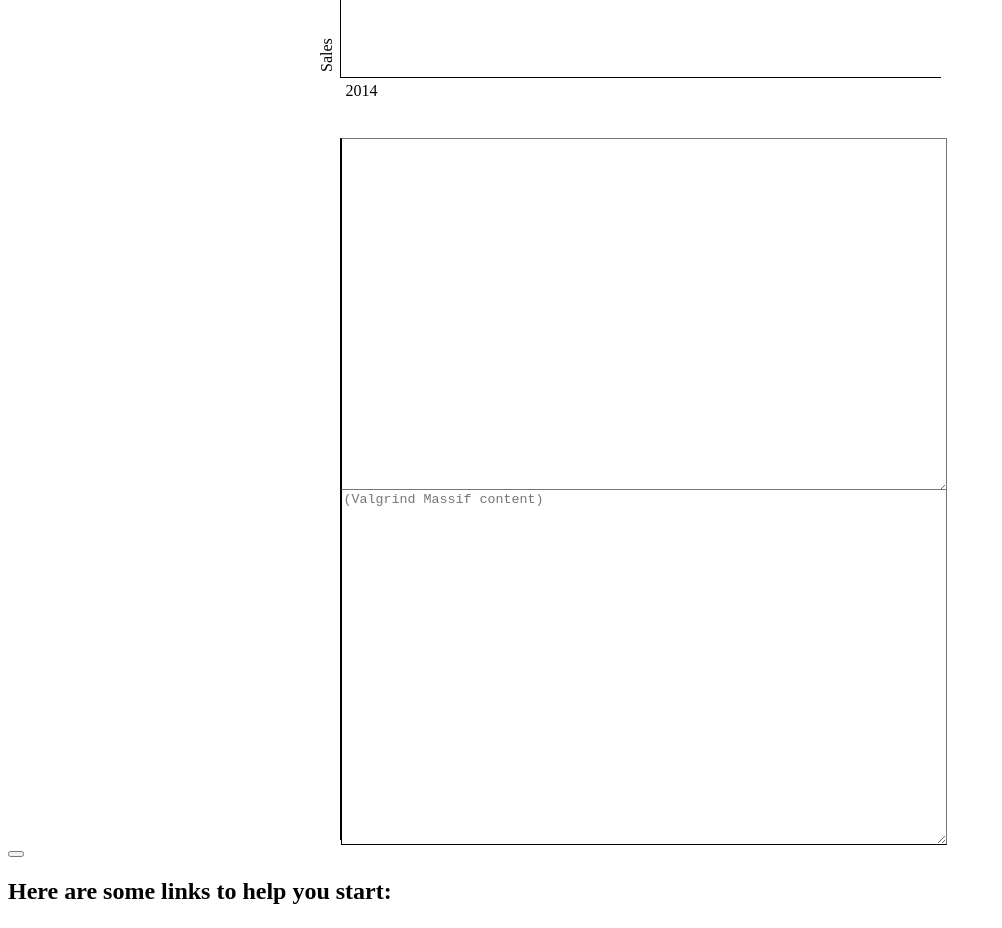
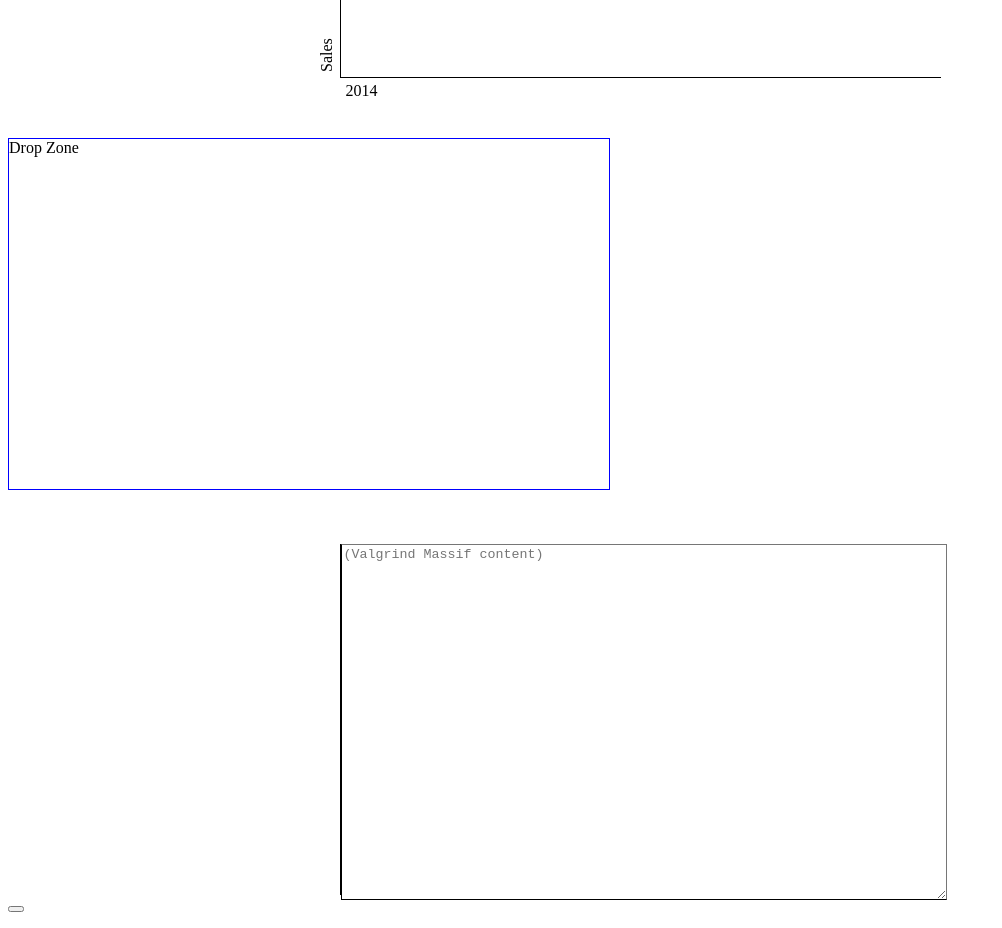
Before and after one commit to RonZhong2009/misc_tech_demo, an Angular app in the folder AngularjsDataVisualizations/: page / in a window 1280 px wide. Shown: the part 1760-2688 px from the top of the page, without its empty margins (0-1002 px from the left). Built offline with nearby package versions, Linux system fonts and the light colour scheme.

Commit message:
add a box for drag and drop feature

```diff
--- a/AngularjsDataVisualizations/src/app/app.component.html
+++ b/AngularjsDataVisualizations/src/app/app.component.html
@@ -65,15 +65,13 @@ Welcome to {{ title }}!
 
 
 
-<div class="textArea"  [ngStyle]="{'width.px':width, 'height.px':height}" >
-        <textarea  [ngStyle]="{'width.px':width, 'height.px':height}"
-                        class="textArea"
-                        ng-model="inputString"
-                        placeholder="(Valgrind Massif content)">
-        </textarea>
-</div>
+ <div id="target" [ngStyle]="{'width.px':width, 'height.px':height, 'border':'1px solid blue', 'border': '1px solid blue'}"  ondrop="drop_handler(event);" ondragover="dragover_handler(event);">Drop Zone</div>
 
 
+
+<br/>
+<br/>
+<br/>
 
 <div class="textArea"  [ngStyle]="{'width.px':width, 'height.px':height}" >
         <textarea class="textArea"  type="text" [ngStyle]="{'width.px':width, 'height.px':height}"
```
